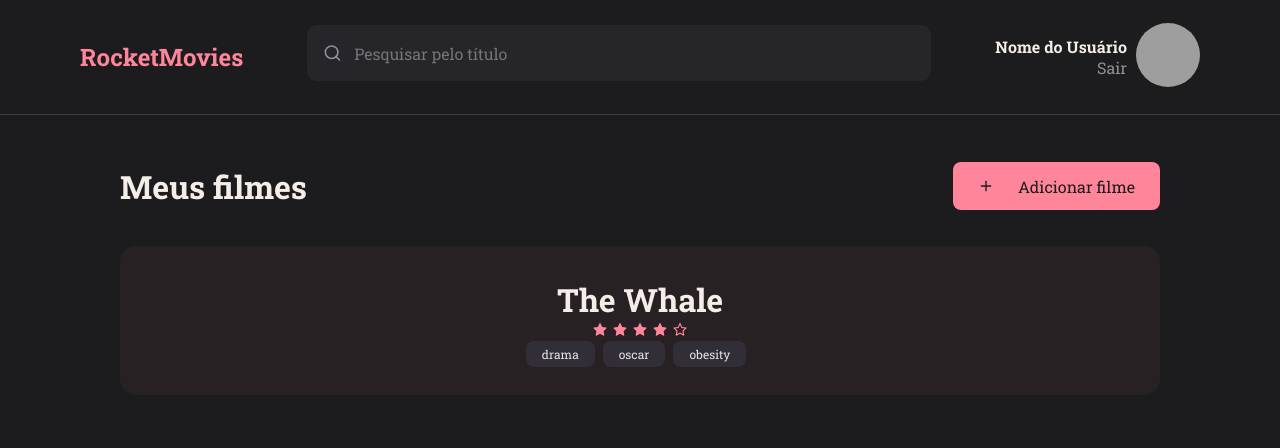
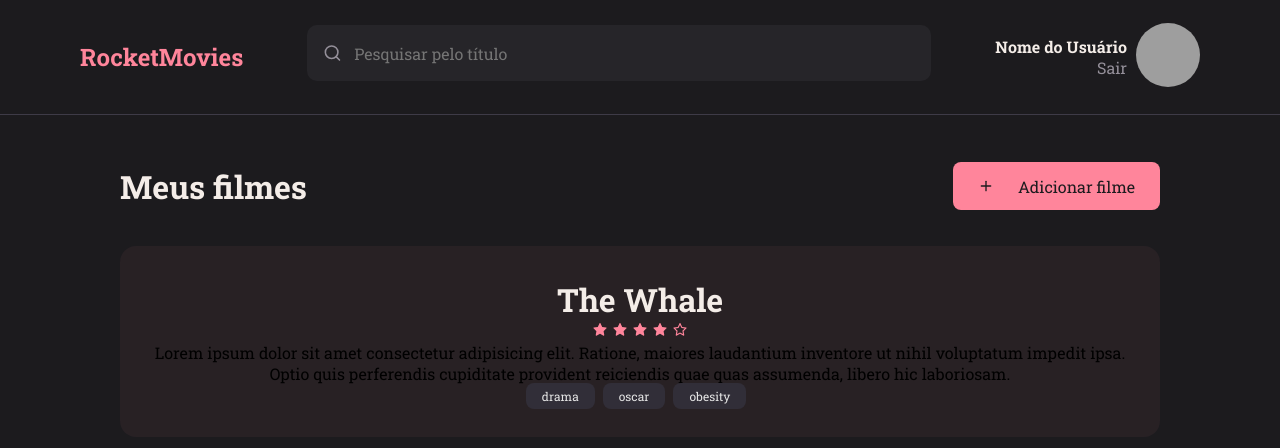
Before and after one commit to Pedro558/RocketMovies-front-end, a React (Vite) app: page / in a window 1280 px wide. Shown: the top 448 px of the page. Built offline with nearby package versions, Linux system fonts and the light colour scheme; grey boxes are pictures that could not be loaded.

Commit message:
:sparkles: feat: add movie description

```diff
--- a/src/components/Note/index.jsx
+++ b/src/components/Note/index.jsx
@@ -29,8 +29,9 @@ export function Note({ data, ...rest}){
             })()
           }
        </span>
+      }
 
-      }
+      <p>{data.description}</p>
 
       {
         data.tags &&
--- a/src/pages/Home/index.jsx
+++ b/src/pages/Home/index.jsx
@@ -21,6 +21,7 @@ export function Home() {
         <Note data={{
           title: 'The Whale',
           rating: 4,
+          description: "Lorem ipsum dolor sit amet consectetur adipisicing elit. Ratione, maiores laudantium inventore ut nihil voluptatum impedit ipsa. Optio quis perferendis cupiditate provident reiciendis quae quas assumenda, libero hic laboriosam.",
           tags: [
             {id: '1', name: 'drama'},
             {id: '2', name: 'oscar'},
```
